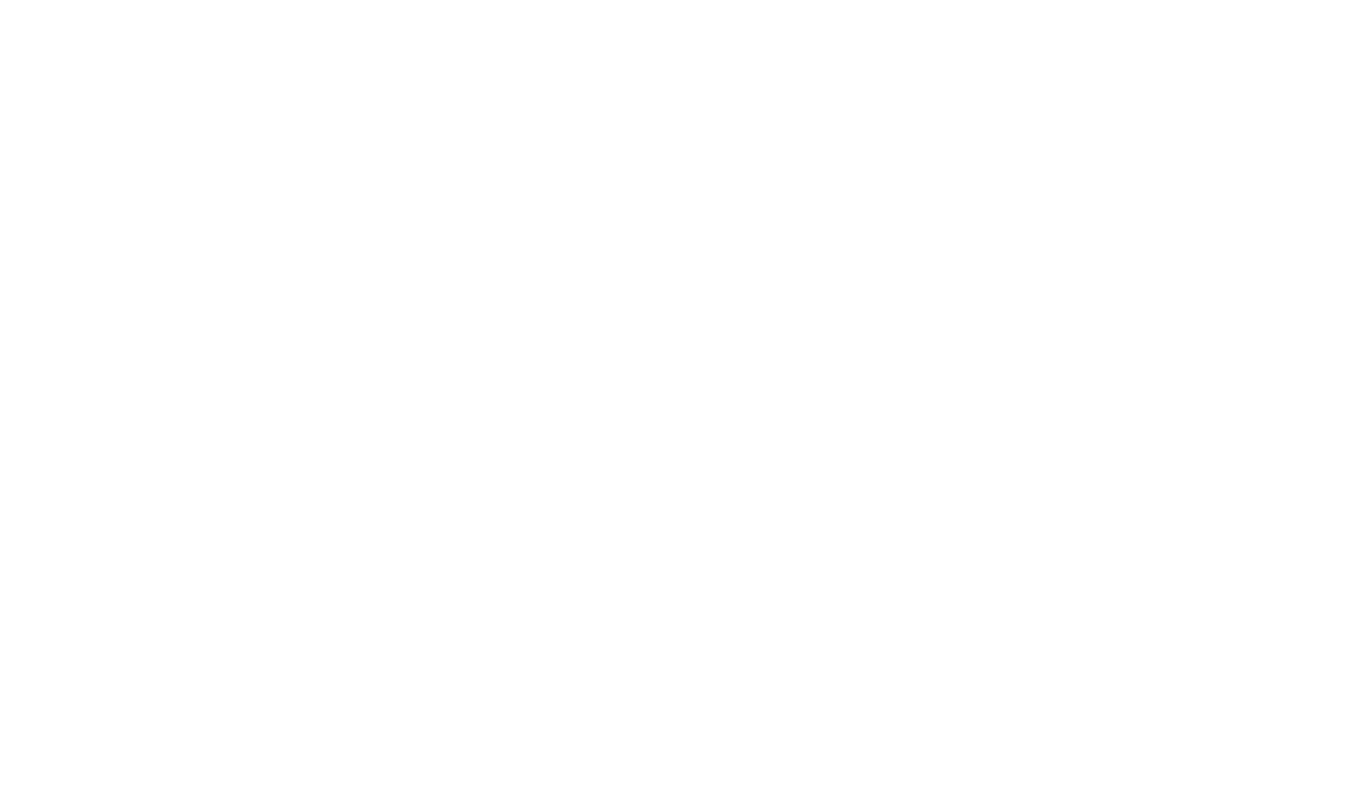
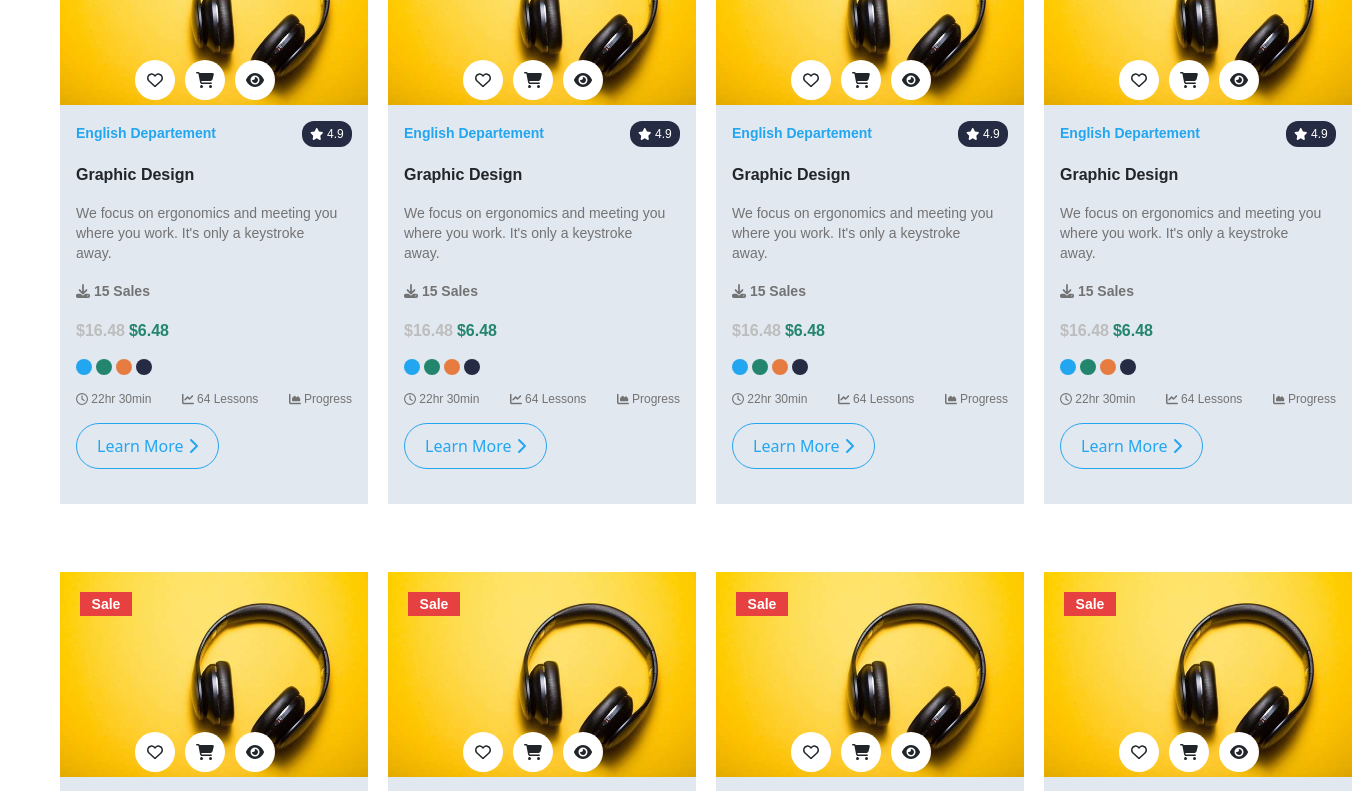
Before and after one commit to gokhangultan/gokhan-ecommerce, a React (Vite) app: page / in a window 1280 px wide. Shown: the part 1900-2691 px from the top of the page, 1362 px wide, since content can reach past the window. Before the commit the page ends 1648 px from the top, so only its background shows below. Built offline with nearby package versions, Linux system fonts and the light colour scheme.

Commit message:
product card + bestseller section with all responsive pages

```diff
--- a/src/components/ProductCard.jsx
+++ b/src/components/ProductCard.jsx
@@ -1,5 +1,43 @@
+import { FontAwesomeIcon } from "@fortawesome/react-fontawesome";
+import { faCartShopping, faEye, faStar, faDownload, faChartArea, faChartLine, faChevronRight } from "@fortawesome/free-solid-svg-icons";
+import { faHeart, faClock } from "@fortawesome/free-regular-svg-icons";
+
+
 export default function ProductCard() {
     return (
-        <div><h1>ProductCard Component</h1></div>
+        <div className="flex justify-between">
+            <div className="product-card w-[308px] h-[604px] 2xl:w-[308px] 2xl:h-[604px] xl:w-[308px] xl:h-[604px] lg:w-[250px] lg:h-[574px] md:w-[200px] md:h-[564px] relative bg-slate-200 m-[10px] xl:m-[10px]">
+                <img src="productcard.jpeg" className="object-cover" />
+                <button className="absolute top-[20px] left-[20px] bg-[#E74040] w-[52px] h-[24px] font-container text-[14px] leading-[24px] font-bold text-white">Sale</button>
+                <button className="absolute top-[160px] left-[75px] 2xl:top-[160px] 2xl:left-[75px] xl:top-[160px] xl:left-[75px] lg:top-[120px] lg:left-[55px] md:top-[80px] md:left-[45px]  p-2 rounded-full bg-white w-[40px] h-[40px]"><FontAwesomeIcon icon={faHeart} /></button>
+                <button className="absolute top-[160px] left-[75px] 2xl:top-[160px] 2xl:left-[135px] xl:top-[160px] xl:left-[125px] lg:top-[120px] lg:left-[105px] md:top-[80px] md:left-[90px] p-2 rounded-full bg-white w-[40px] h-[40px]"><FontAwesomeIcon icon={faCartShopping} /></button>
+                <button className="absolute top-[160px] left-[75px] 2xl:top-[160px] 2xl:left-[195px] xl:top-[160px] xl:left-[175px] lg:top-[120px] lg:left-[155px] md:top-[80px] md:left-[135px] p- rounded-full bg-white w-[40px] h-[40px]"><FontAwesomeIcon icon={faEye} /></button>
+                <div className="flex-col text-left m-3">
+                    <div className="flex justify-between mb-3">
+                    <h4 className="text-[#23A6F0] text-[14px] font-container leading-[24px] font-bold">English Departement</h4>
+                    <button className="w-[50px] h-[26px] bg-[#252B42] text-white font-container text-[12px] leading-[16px] rounded-xl"><FontAwesomeIcon icon={faStar} /> 4.9</button>
+                    </div>
+                    <h5 className="text-[16px] leading-[24px] font-container font-bold text[#252B42] mb-3">Graphic Design</h5>
+                    <p className="text-[14px] leading-[20px] font-container text-[#737373] text- mr-3 mb-3">We focus on ergonomics and meeting you where you work. It's only a keystroke away.</p>
+                    <h6 className="font-bol text-[14px] leading-[24px] font-container text-[#737373] mb-3 font-bold"><FontAwesomeIcon icon={faDownload} /> 15 Sales</h6>
+                    <div className="flex gap-1 mb-3">
+                    <h5 className="text-[#BDBDBD] text-[16px] leading-[24px] font-container font-bold">$16.48</h5>
+                    <h5 className="text-[#23856D] text-[16px] leading-[24px] font-container font-bold">$6.48</h5>
+                    </div>
+                    <div className="flex gap-1 mb-3">
+                    <button className="p-2 rounded-full bg-[#23A6F0]"></button>
+                    <button className="p-2 rounded-full bg-[#23856D]"></button>
+                    <button className="p-2 rounded-full bg-[#E77C40]"></button>
+                    <button className="p-2 rounded-full bg-[#252B42]"></button>
+                    </div>
+                    <div className="flex gap-1 mb-3 justify-between">
+                    <h6 className="text-[12px] font-container leading-[16px] text-[#737373]"><FontAwesomeIcon icon={faClock} /> 22hr 30min</h6>
+                    <h6 className="text-[12px] font-container leading-[16px] text-[#737373]"><FontAwesomeIcon icon={faChartLine} /> 64 Lessons</h6>
+                    <h6 className="text-[12px] font-container leading-[16px] text-[#737373]"><FontAwesomeIcon icon={faChartArea} /> Progress</h6>
+                    </div>
+                    <button className="border-1 border-[#23A6F0] text-[#23A6F0] px-[20px] py-[10px] rounded-[37px]">Learn More <FontAwesomeIcon icon={faChevronRight} /> </button>
+                </div>
+            </div>
+        </div>
     )
 }
--- a/src/index.css
+++ b/src/index.css
@@ -98,11 +98,15 @@
     height: 750px;
     object-fit:cover;
   }
+  .product-mapping {
+    display: flex;
+    flex-direction:row
+  }
 }
 @media screen and (max-width:768px){
   .mobile-menu nav {
     display: none;
-    flex-direction: column;
+    flex-direction:column;
   }
 
 
@@ -115,6 +119,10 @@
   .carousel-item img  {
     height: 750px;
     object-fit:cover;
+  }
+  .product-mapping {
+    display: flex;
+    flex-direction: column
   }
 }
 @media screen and (max-width:640px){
@@ -132,6 +140,10 @@
     height: 750px;
     object-fit:cover;
   }
+  .product-mapping {
+    display: flex;
+    flex-direction: column
+  }
 }
 @media screen and (max-width:576px){
   .mobile-menu nav {
@@ -145,4 +157,8 @@
     height: 750px;
     object-fit:cover;
   }
+  .product-mapping {
+    display: flex;
+    flex-direction: column
+  }
 }
--- a/src/pages/Home.jsx
+++ b/src/pages/Home.jsx
@@ -1,4 +1,5 @@
 import Carousel from "../components/Carousel";
+import ProductCard from "../components/ProductCard";
 
 export default function Home() {
     return (
@@ -37,10 +38,29 @@
                   <button className="absolute bg-white mt-[176px] xl:ml-[31px] sm:ml-[11px] xl:w-[170px] xl:h-[48px] sm:w-[105px] sm:h-[28px] lg:w-[135px] lg:h-[36px] md:sm:w-[125px] md:h-[32px]  w-[85px] h-[24px] z-10 font-bold xl:text-[16px] sm:text-[10px] lg:text-[14px] md:text-[12px] text-[10px]">ACCESSORIES</button>
               </div>
              <div className="flex">
-
                  <img src="editor.jpeg" className="object-cover w-[250px] h-[250px]" />
           </div>
         </div>
+    </div>
+            </section>
+
+<section className="best-seller ">
+    <h4 className="font-container text-[20px] leading-[30px] align-middle mb-3">Featured Products</h4>
+<h3 className="font-bold text-[24px] leading-[32px] font-container text-[#252B42] align-middle mb-3">BESTSELLER PRODUCTS</h3>
+    <p className="text-[14px] leading-[20px] align-middle mb-5">Problems trying to resolve the conflict between</p>
+        <div className="product-mapping flex mx-[50px] xl:mx-[50px] 2xl:mx-[300px] ">
+        <ProductCard />
+        <ProductCard />
+        <ProductCard />
+        <ProductCard />
+
+        </div>
+        <div className="product-mapping flex mx-[50px] xl:mx-[50px] 2xl:mx-[300px]  mt-5">
+        <ProductCard />
+        <ProductCard />
+        <ProductCard />
+        <ProductCard />
+
         </div>
 </section>
 
```
Also changed, not shown: public/productcard.jpeg (added). Lines whose indentation alone changed are shown as unchanged.
